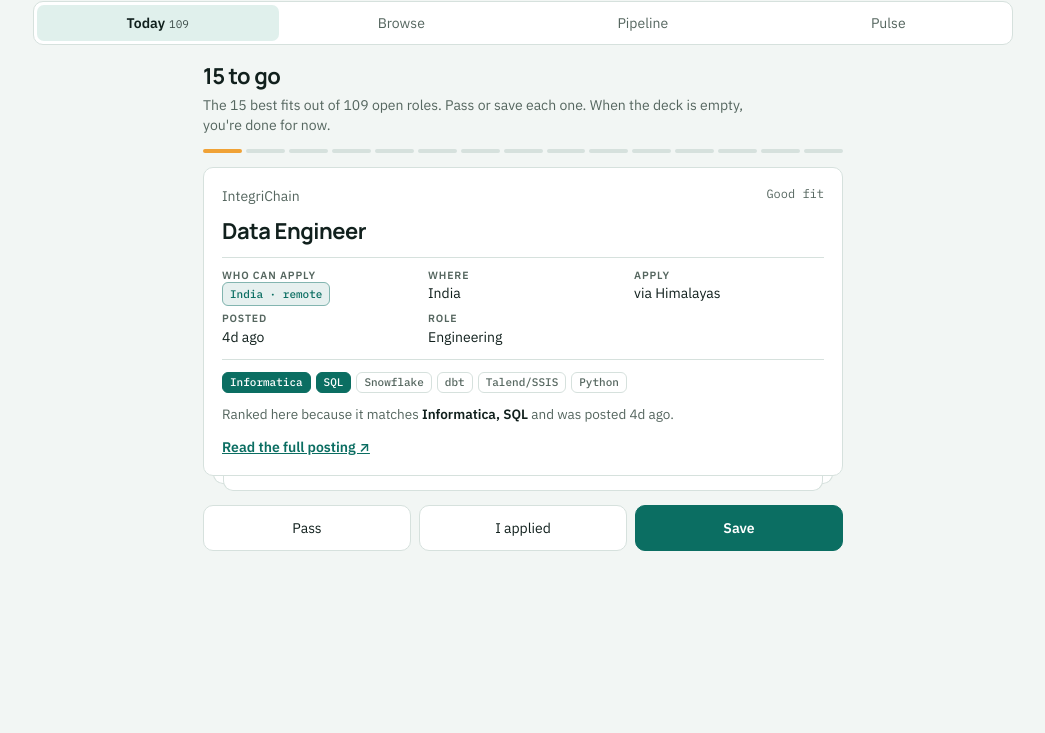
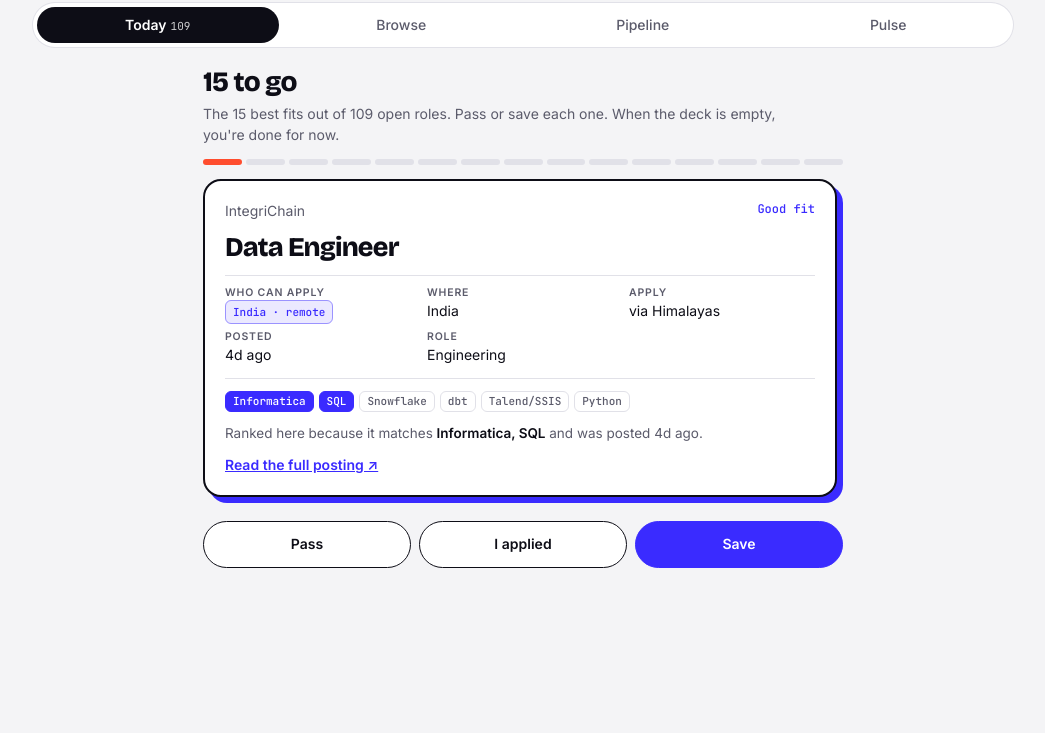
Before and after one commit to m4roon3d/shorelessdev, a plain HTML site: page static/index.html in a window 1280 px wide. Shown: the part 67-800 px from the top of the page, without its empty margins (117-1162 px from the left). Drawn offline with nearby package versions, Linux system fonts and the light colour scheme.

Commit message:
New look: ultramarine and coral, wave mark, light only
Co-Authored-By: Claude Fable 5.2 <noreply@anthropic.com>
Claude-Session: https://claude.ai/code/session_013N9p52DarN9p1Kez5K4ikq

```diff
--- a/static/index.html
+++ b/static/index.html
@@ -5,35 +5,26 @@
 <meta name="viewport" content="width=device-width, initial-scale=1, viewport-fit=cover">
 <title>shoreless.dev</title>
 <meta name="description" content="Remote data roles open to India, fresh from the source.">
-<meta name="theme-color" content="#F2F6F4" media="(prefers-color-scheme: light)">
-<meta name="theme-color" content="#0C1513" media="(prefers-color-scheme: dark)">
+<meta name="theme-color" content="#F4F4F6">
 <link rel="icon" href="favicon.svg" type="image/svg+xml">
 <link rel="apple-touch-icon" href="apple-touch-icon.png">
 <meta property="og:title" content="shoreless.dev">
 <meta property="og:description" content="Remote data roles open to India, fresh from the source.">
 <link rel="preconnect" href="https://fonts.googleapis.com">
-<link rel="stylesheet" href="https://fonts.googleapis.com/css2?family=IBM+Plex+Mono:wght@400;500&family=IBM+Plex+Sans:wght@400;500;600&family=Manrope:wght@700;800&display=swap">
+<link rel="stylesheet" href="https://fonts.googleapis.com/css2?family=Bricolage+Grotesque:opsz,wght@12..96,700;12..96,800&family=Inter:wght@400;500;600&family=JetBrains+Mono:wght@400;500&display=swap">
 <style>
 /* Layout: four views under one header. Today is a single-card deck you can finish; Browse is the full list;
    Pipeline tracks what you saved and applied to; Pulse reads the market from the same feed. */
 :root{
-  --deep-sea:#0A4F4A; --saffron:#F0A236; --foam:#9FD9CC;
-  --bg:#F2F6F4; --surface:#FFFFFF; --ink:#11201D; --muted:#55665F; --line:#D6E1DD;
-  --accent:#0B6E62; --accent-ink:#FFFFFF; --accent-soft:#E0F0EC;
-  --new:#9A5405; --new-soft:#FCEFD9;
-  --apac:#2B6896; --world:#56499A; --locked:#A3423A;
-  --display:"Manrope","Segoe UI",system-ui,sans-serif;
-  --body:"IBM Plex Sans",system-ui,-apple-system,"Segoe UI",sans-serif;
-  --mono:"IBM Plex Mono",ui-monospace,Menlo,Consolas,monospace;
+  --bg:#F4F4F6; --surface:#FFFFFF; --ink:#0D0D16; --muted:#5B5B6B; --line:#E1E1E8;
+  --accent:#3A2BFF; --accent-ink:#FFFFFF; --accent-soft:#ECEAFF;
+  --hot:#FF4D2E; --new:#C7300F; --new-soft:#FFE9E3;
+  --apac:#0E7490; --world:#7C3AED; --locked:#BE123C;
+  --display:"Bricolage Grotesque","Segoe UI",system-ui,sans-serif;
+  --body:"Inter",system-ui,-apple-system,"Segoe UI",sans-serif;
+  --mono:"JetBrains Mono",ui-monospace,Menlo,Consolas,monospace;
   color-scheme:light;
 }
-@media (prefers-color-scheme:dark){:root{
-  --bg:#0C1513; --surface:#14201D; --ink:#E5EEEB; --muted:#94A6A1; --line:#25332F;
-  --accent:#4CC3A9; --accent-ink:#06201A; --accent-soft:#16332D;
-  --new:#F3B055; --new-soft:#33240F;
-  --apac:#7DB5E3; --world:#AB9FEE; --locked:#EC8A80;
-  color-scheme:dark;
-}}
 *{box-sizing:border-box}
 [hidden]{display:none!important}
 html{-webkit-text-size-adjust:100%}
@@ -86,7 +77,7 @@ h2{font:700 22px/1.25 var(--display);letter-spacing:-.02em;margin:18px 0 4px;tex
 .prog{display:flex;gap:4px;margin:10px 0 14px}
 .prog i{flex:1;height:4px;border-radius:2px;background:var(--line)}
 .prog i.done{background:var(--accent)}
-.prog i.cur{background:var(--saffron)}
+.prog i.cur{background:var(--hot)}
 .deck{position:relative;padding-bottom:14px}
 .deck::before,.deck::after{content:"";position:absolute;left:10px;right:10px;bottom:7px;height:20px;border:1px solid var(--line);border-top:0;border-radius:0 0 10px 10px;background:var(--surface)}
 .deck::after{left:20px;right:20px;bottom:0}
@@ -120,7 +111,7 @@ select{border:1px solid var(--line);background:var(--surface);border-radius:999p
 .count{font:12px var(--mono);color:var(--muted);padding:10px 0 6px}
 ol.feed{list-style:none;margin:0;padding:0;display:grid;gap:8px}
 .job{background:var(--surface);border:1px solid var(--line);border-radius:10px;padding:12px 16px;display:grid;gap:6px;min-width:0}
-.job.is-new{border-color:var(--saffron);box-shadow:inset 3px 0 0 var(--saffron)}
+.job.is-new{border-color:var(--hot);box-shadow:inset 3px 0 0 var(--hot)}
 .job.dim{opacity:.55}
 .job .top{display:flex;gap:10px;justify-content:space-between;align-items:flex-start}
 .job .title{font-weight:600;font-size:15.5px;line-height:1.3;color:var(--ink);text-decoration:none;min-width:0;overflow-wrap:anywhere}
@@ -173,6 +164,32 @@ details.src{margin-top:16px;font-size:13px;color:var(--muted)}
 details.src summary{cursor:pointer}
 .srclist{display:grid;grid-template-columns:repeat(auto-fill,minmax(210px,1fr));gap:2px 14px;margin-top:8px;font:12px var(--mono)}
 .srclist .bad{color:var(--locked)}
+/* punch: ink pills, one loud card */
+.brand b{font-size:27px;letter-spacing:-.04em}
+.brand svg{width:40px;height:40px}
+nav{border:0;border-radius:999px;padding:4px;box-shadow:0 0 0 1px var(--line)}
+nav a{border-radius:999px;font-weight:500}
+nav a[aria-current="page"]{background:var(--ink);color:#fff}
+.btn{border-radius:999px;font-weight:600;border-color:var(--ink)}
+.btn.sm{border-radius:999px}
+.btn:hover{border-color:var(--accent);color:var(--accent)}
+.btn.pri:hover{color:var(--accent-ink);background:var(--ink);border-color:var(--ink)}
+.chip[aria-pressed="true"]{background:var(--ink);border-color:var(--ink);color:#fff}
+h2{font-weight:800;font-size:28px;letter-spacing:-.03em}
+.panel,.job,.pc{border-radius:14px}
+.card{border:2px solid var(--ink);border-radius:18px;box-shadow:6px 6px 0 var(--accent);padding:20px}
+.card h3{font-weight:800;font-size:27px;letter-spacing:-.03em;line-height:1.1}
+.card .age{color:var(--accent);font-weight:500}
+.deck{padding:0 6px 6px 0}
+.deck::before,.deck::after{display:none}
+.acts{margin-top:18px}
+.prog i{height:6px;border-radius:3px}
+.prog i.done{background:var(--ink)}
+.stat b{color:var(--accent);font-size:34px}
+.out svg{width:84px}
+.out h3{font-weight:800;font-size:26px}
+.col h4{border-bottom-color:var(--ink)}
+.filters input[type=search]{border-radius:999px;padding-inline:16px}
 @media (prefers-reduced-motion:no-preference){.card.fly{transition:transform .22s ease-out,opacity .22s}.card.back{transition:transform .18s}}
 </style>
 </head>
@@ -180,7 +197,7 @@ details.src summary{cursor:pointer}
 <div class="wrap">
 <header>
   <a class="brand" href="#today">
-    <svg viewBox="0 0 64 64" aria-hidden="true"><rect x="10" y="10" width="44" height="44" rx="12" fill="#0A4F4A"/><clipPath id="sky"><rect x="10" y="10" width="44" height="27"/></clipPath><circle cx="32" cy="37" r="9" fill="#F0A236" clip-path="url(#sky)"/><rect x="2" y="35.5" width="60" height="3" rx="1.5" fill="#F0A236"/><g fill="#9FD9CC"><rect x="18" y="43" width="10" height="2" rx="1"/><rect x="31" y="43" width="4" height="2" rx="1"/><rect x="38" y="43" width="8" height="2" rx="1"/><rect x="23" y="48" width="6" height="2" rx="1"/><rect x="32" y="48" width="9" height="2" rx="1"/></g></svg>
+    <svg viewBox="0 0 64 64" aria-hidden="true"><clipPath id="in"><circle cx="29" cy="32" r="25"/></clipPath><circle cx="29" cy="32" r="25" fill="#3A2BFF"/><path d="M2 39 C12 21 23 21 31 33 S50 46 61 26" fill="none" stroke="#FF4D2E" stroke-width="7" stroke-linecap="round"/><path d="M2 39 C12 21 23 21 31 33 S50 46 61 26" fill="none" stroke="#FFFFFF" stroke-width="7" stroke-linecap="round" clip-path="url(#in)"/></svg>
     <b>shoreless<span>.dev</span></b>
   </a>
   <div style="display:flex;gap:10px;align-items:center;flex-wrap:wrap">
@@ -276,8 +293,8 @@ function undoLast(){const u=undo.pop();if(!u)return;if(u.prev)T[u.id]=u.prev;els
 /* ---------- views ---------- */
 function nextRefresh(){const d=new Date();const n=new Date(Date.UTC(d.getUTCFullYear(),d.getUTCMonth(),d.getUTCDate(),Math.floor(d.getUTCHours()/6)*6,20));
   while(n<=d)n.setUTCHours(n.getUTCHours()+6);const hrs=(n-d)/36e5;return hrs<1?Math.round(hrs*60)+" minutes":Math.round(hrs)+(Math.round(hrs)===1?" hour":" hours")}
-function horizon(){const s=document.createElementNS("http://www.w3.org/2000/svg","svg");s.setAttribute("viewBox","0 0 220 70");s.setAttribute("aria-hidden","true");
-  s.innerHTML='<clipPath id="hz"><rect width="220" height="42"/></clipPath><circle cx="110" cy="42" r="20" fill="#F0A236" clip-path="url(#hz)"/><rect x="0" y="40.5" width="220" height="3" rx="1.5" fill="#F0A236"/><g fill="#9FD9CC"><rect x="70" y="52" width="26" height="3" rx="1.5"/><rect x="102" y="52" width="10" height="3" rx="1.5"/><rect x="118" y="52" width="30" height="3" rx="1.5"/><rect x="88" y="61" width="18" height="3" rx="1.5"/><rect x="112" y="61" width="24" height="3" rx="1.5"/></g>';return s}
+function horizon(){const s=document.createElementNS("http://www.w3.org/2000/svg","svg");s.setAttribute("viewBox","0 0 64 64");s.setAttribute("aria-hidden","true");
+  s.innerHTML='<clipPath id="in2"><circle cx="29" cy="32" r="25"/></clipPath><circle cx="29" cy="32" r="25" fill="#3A2BFF"/><path d="M2 39 C12 21 23 21 31 33 S50 46 61 26" fill="none" stroke="#FF4D2E" stroke-width="7" stroke-linecap="round"/><path d="M2 39 C12 21 23 21 31 33 S50 46 61 26" fill="none" stroke="#FFFFFF" stroke-width="7" stroke-linecap="round" clip-path="url(#in2)"/>';return s}
 
 function vToday(){
   const el=h("div",{class:"today"});
```
Also changed, not shown: static/apple-touch-icon.png, static/favicon.svg, static/icon-192.png, static/shoreless-mark.svg.
